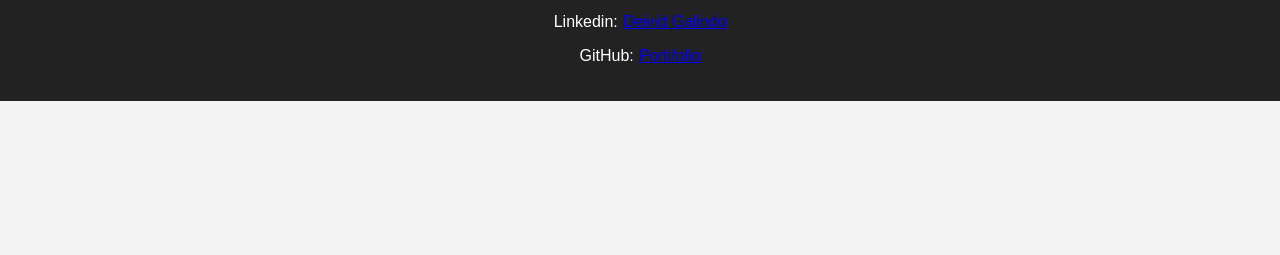
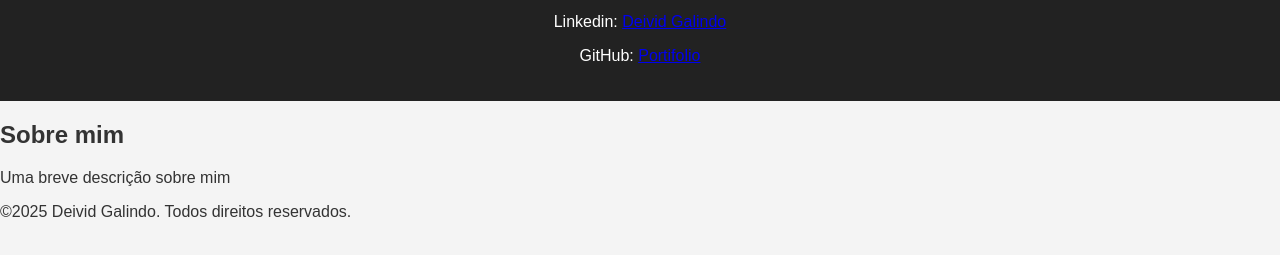
Before and after one commit to DeividGalindo/Curriculo-web, a plain HTML site: page index.html in a window 1280 px wide. Shown: the part 277-532 px from the top of the page. Drawn offline with Linux system fonts and the light colour scheme.

Commit message:
Adicionando seções no projeto e rodapé

```diff
--- a/index.html
+++ b/index.html
@@ -1,27 +1,44 @@
 <!DOCTYPE html>
 <html lang="pt-br">
+
 <head>
     <meta charset="UTF-8">
     <meta name="viewport" content="width=device-width, initial-scale=1.0">
     <title>Curriculo</title>
     <link rel="stylesheet" href="style.css">
 </head>
+
 <body>
     <header>
         <div class="header-container">
-             <img src="perfil.jpeg" alt="" class="foto-perfil">
-             <div class="info-header">
+            <img src="perfil.jpeg" alt="" class="foto-perfil">
+            <div class="info-header">
                 <h1>Deivid Aparecido Galindo Oliveira</h1>
                 <p>Email: deivid.dd223@gmail.com | Telefone: (43)99664-5183</p>
                 <p>Linkedin: <a href="http://www.linkedin.com/in/DeividGalindo">Deivid Galindo</a></p>
                 <p>GitHub: <a href="https://github.com/DeividGalindo">Portifolio</a> </p>
-             </div>
+            </div>
         </div>
     </header>
 
+    <section id="sobre">
+        <h2>Sobre mim</h2>
+        <p>Uma breve descrição sobre mim</p>
+    </section>
+
+    <section>
+
+    </section>
+
+    <section>
+
+    </section>
+
+    <!-- Cria rodapé do projeto -->
+
     <footer>
-
-
+        <p>&copy;2025 Deivid Galindo. Todos direitos reservados.</p>
     </footer>
 </body>
+
 </html>
```
